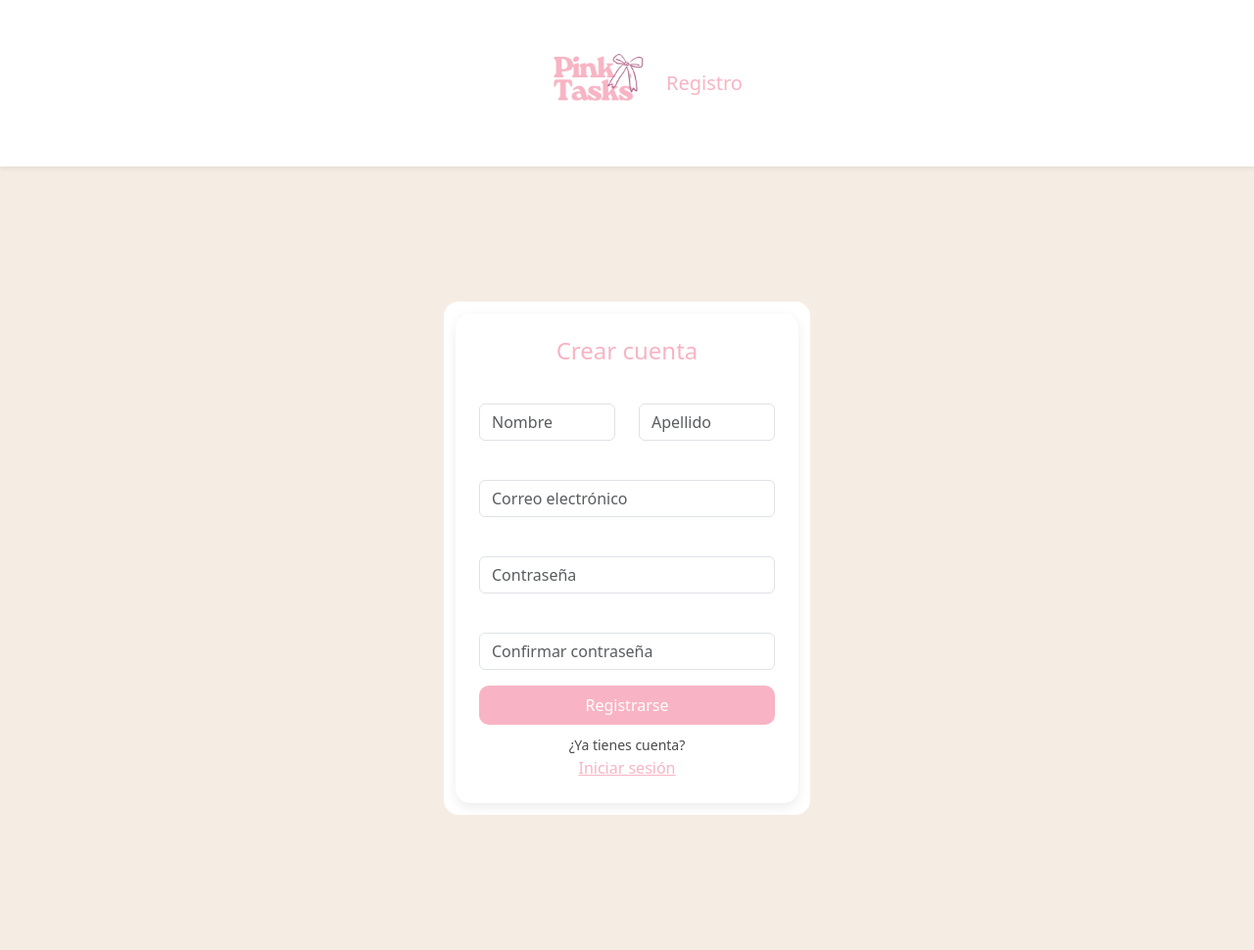
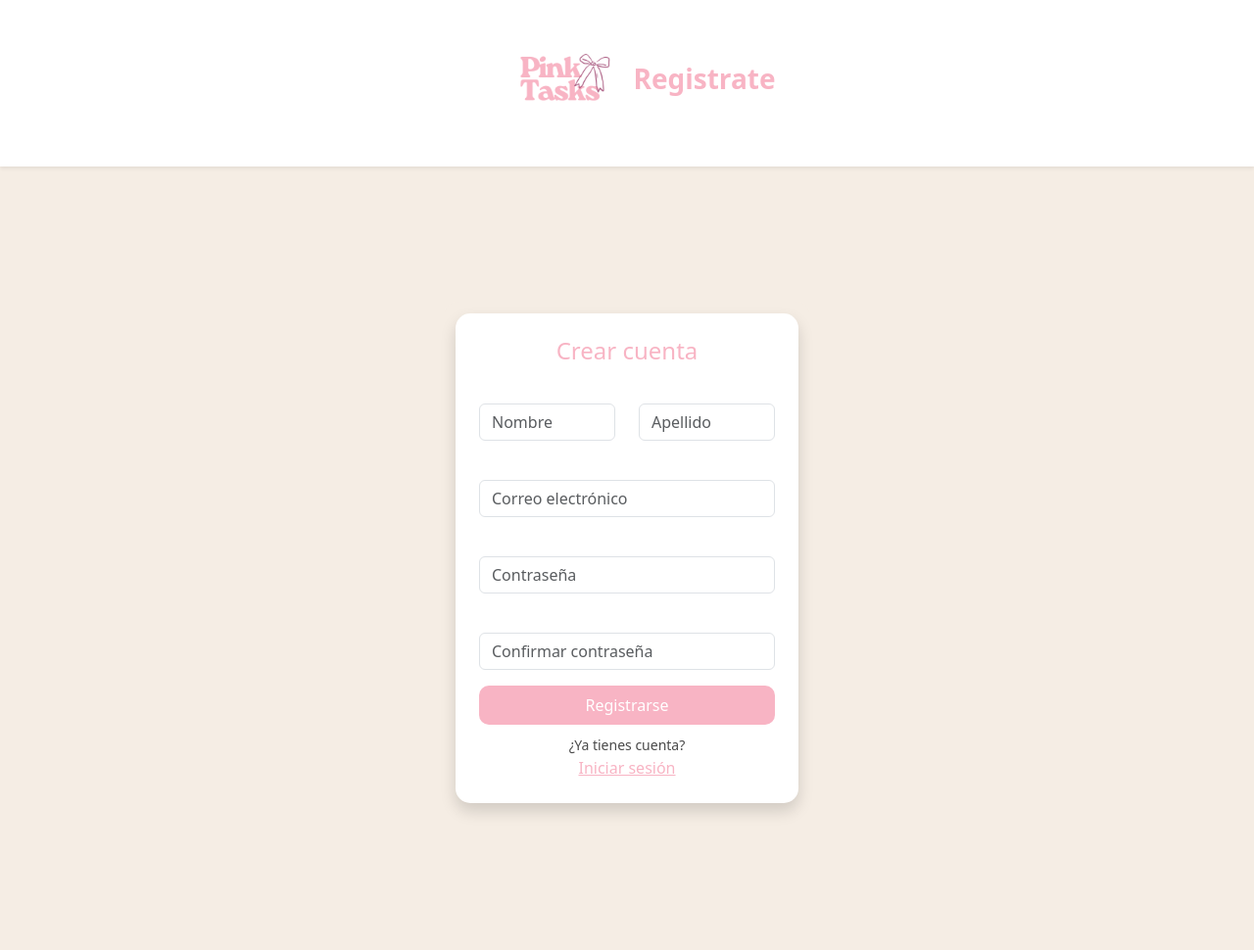
Before and after one commit to Alicia-09/gestor_tareas, a Flask app: page /registro in a window 1280 px wide. Shown: the whole page at 98% size. Run offline with Flask 3, Linux system fonts and the light colour scheme.

Commit message:
mejorar diseño formularios

```diff
--- a/static/estilos.css
+++ b/static/estilos.css
@@ -75,6 +75,20 @@ body {
     background-color: #FDECEF;
 }
 
+/* tarjetas login */
+
+.card-custom-login {
+    border: none;
+    background-color: #F5EDE4;
+    border-radius: 15px;
+    padding: 12px;
+    transition: 0.2s;
+}
+
+.card-custom-login:hover {
+    background-color: #F8B4C4;
+}
+
 
 /* modal */
 
@@ -82,12 +96,6 @@ body {
     background-color: #FDECEF;
     border-bottom: none;
 }
-
-
-/* logo */
-
-
-/* navbar */
 
 .navbar {
     padding: 10px 0;
@@ -119,7 +127,6 @@ body {
     font-size: 12px;
 }
 
-
 /* eliminar */
 
 .btn-eliminar {
@@ -135,15 +142,12 @@ body {
     transform: scale(1.1);
 }
 
-
 /* login */
 
 .card-login {
     width: 350px;
     border-radius: 15px;
-    box-shadow: 0 4px 12px rgba(0,0,0,0.08);
 }
-
 
 /* navbar img */
 
--- a/templates/base_publica.html
+++ b/templates/base_publica.html
@@ -16,15 +16,15 @@
         <div class="container d-flex justify-content-center align-items-center">
             <img src="{{ url_for('static', filename='img/logotipo.png') }}" alt="Logo" class="me-2">
 
-            <h5 class="mb-0 titulo-rosa">
+            <h3 class="fw-bold titulo-rosa">
                 {% block titulo %}{% endblock %}
-            </h5>
+            </h3>
 
         </div>
     </nav>
 
     <div class="d-flex justify-content-center align-items-center vh-100">
-        <div class="card-custom">
+        <div class="card-custom-login">
             {% block contenido %}
             {% endblock %}
         </div>
--- a/templates/registro.html
+++ b/templates/registro.html
@@ -1,8 +1,9 @@
-{% extends "base_publica.html" %} {% block titulo %}Registro{% endblock %} {%
-block contenido %}
+{% extends "base_publica.html" %}
+ {% block titulo %}Registrate{% endblock %}
+ {%block contenido %}
 
-<div class="login-container">
-  <div class="card-login bg-white p-4">
+
+  <div class="card-login bg-white p-4 shadow">
     <h4 class="titulo-rosa text-center mb-3">Crear cuenta</h4>
 
     <div class="container mt-2">
@@ -115,4 +116,3 @@ block contenido %}
 
     {% endblock %}
   </div>
-</div>
```
Also changed, not shown: templates/login.html (+1 -6 lines).
